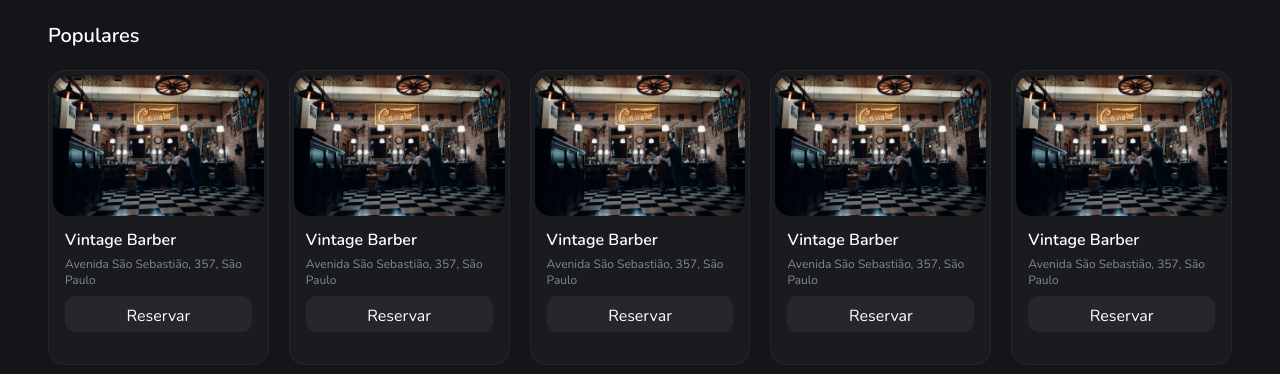
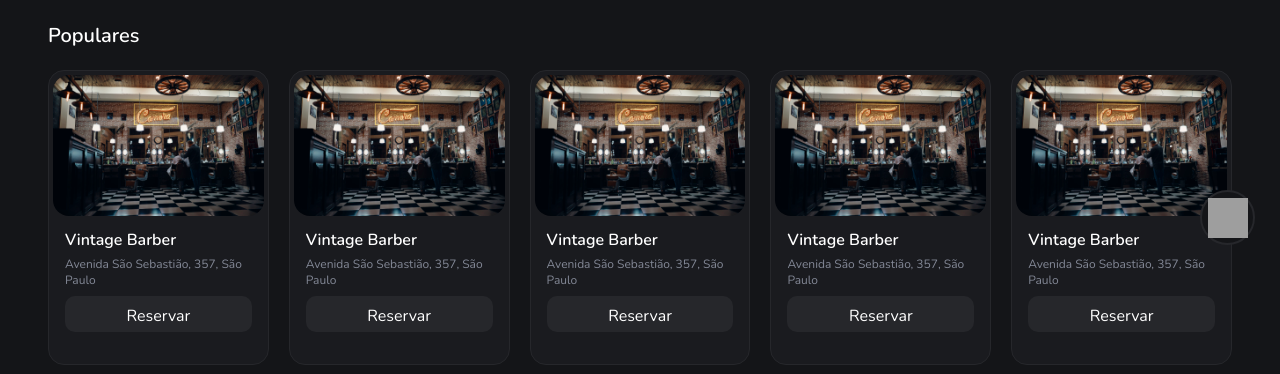
Before and after one commit to AgathaDanttas/fsw-barber, a React (Vite) app: page / in a window 1280 px wide. Shown: the part 578-952 px from the top of the page. Built offline with nearby package versions, Linux system fonts and the light colour scheme; grey boxes are pictures that could not be loaded.

Commit message:
💄style: create and styles button

```diff
--- a/src/components/Section/Section.tsx
+++ b/src/components/Section/Section.tsx
@@ -1,24 +1,34 @@
 import type { ReactNode } from "react";
+import next from '../../assets/icons/next.png'
 
-interface SectionProps{
+interface SectionProps {
     section_title: string;
     children: ReactNode;
 }
 
 
-export default function Section({section_title, children}: SectionProps) {
+export default function Section({ section_title, children }: SectionProps) {
     return (
         <div className="w-full min-w-[600px] h-auto pt-10 px-32 flex flex-col gap-5 items-center">
 
             <div className="w-auto flex flex-col gap-5">
 
-            <span className="font-sans font-bold text-xl text-white ">{section_title}</span>
+                <span className="font-sans font-bold text-xl text-white ">{section_title}</span>
 
 
 
-            <div className="flex h-[295px] gap-5 justify-center">
-                { children}
-            </div>
+                <div className="flex h-[295px] justify-center relative">
+                    <div className="flex gap-5 ">
+                         {children}
+                    </div>
+
+                   <div className="flex items-center  absolute bottom-0  right-[-23px] top-0
+                      ">
+                     <button className="bg-background_black border w-[55px] h-[55px] rounded-full border-[2px] border-gray1 flex items-center justify-center ">
+                        <img src={next} alt="Next" className="w-[40px] h-[40px]" />
+                    </button>
+                   </div>
+                </div>
             </div>
         </div>
     );
```
